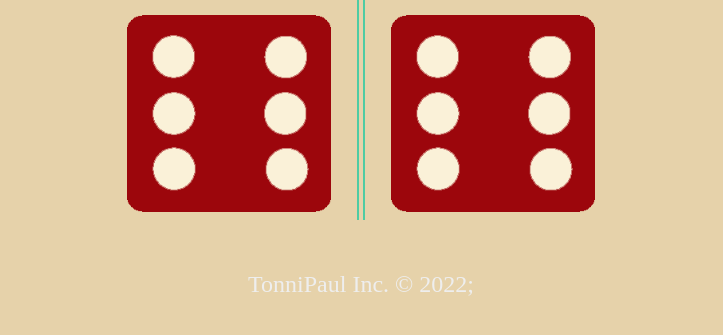
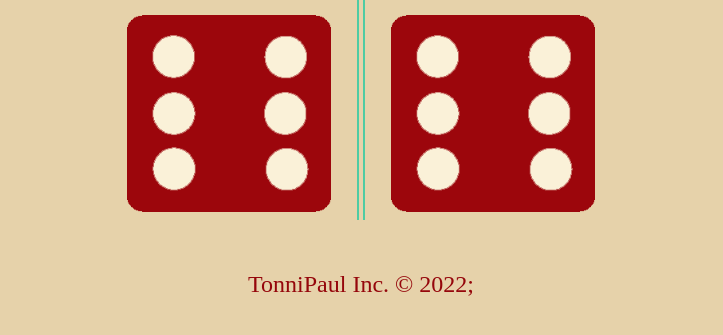
Before and after one commit to TonniPaul/dice-game, a plain HTML site: page index.html in a window 1280 px wide. Shown: the part 371-706 px from the top of the page, without its empty margins (279-1002 px from the left). Drawn offline with Linux system fonts and the light colour scheme; a web font is replaced by a local one.

Commit message:
Color Update

```diff
--- a/css/styles.css
+++ b/css/styles.css
@@ -42,7 +42,7 @@ img {
 
 footer {
   margin-top: 4%;
-  color: #EEEEEE;
+  color: #95060B;
   text-align: center;
   font-family: 'Sawarabi Mincho', serif;
   font-size: 1.5rem;
```
